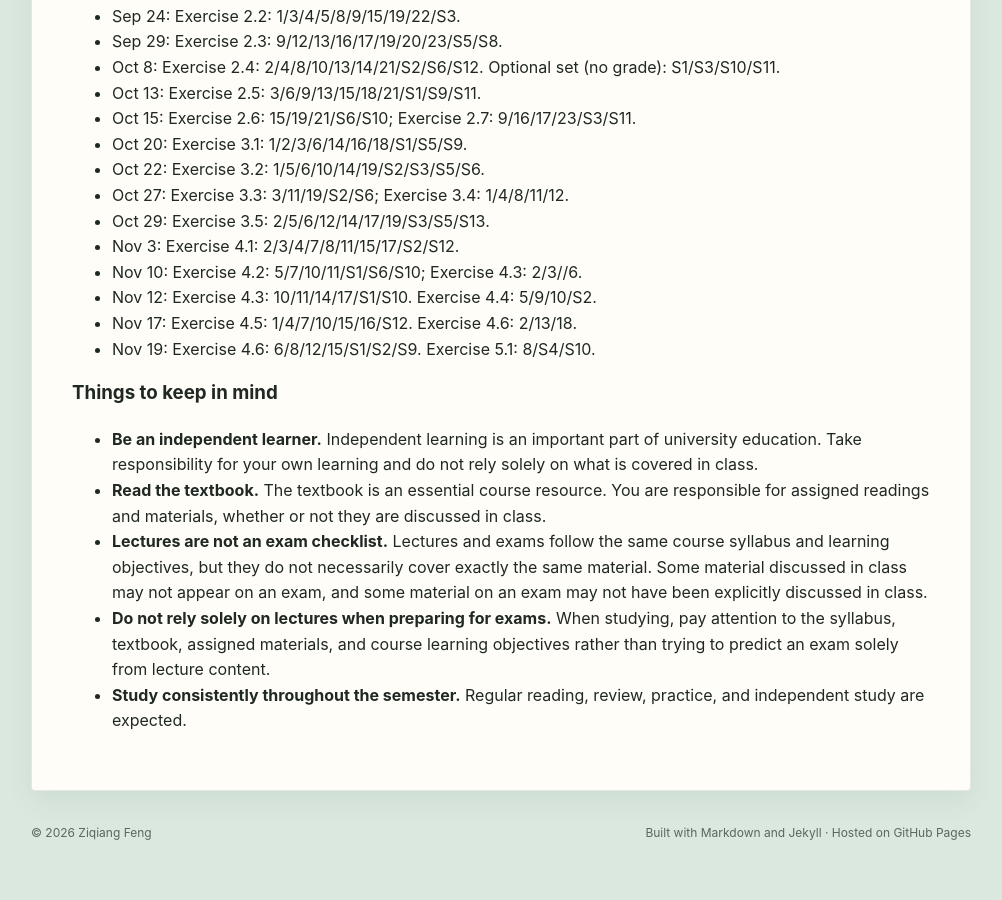
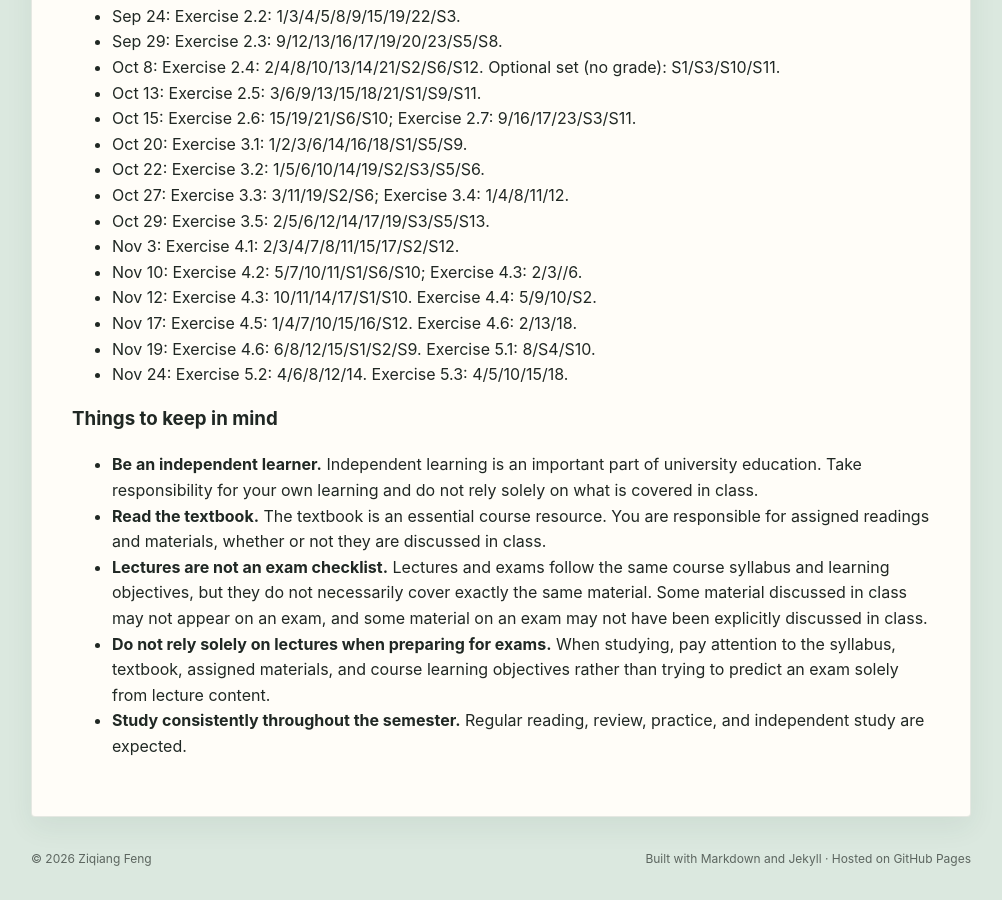
Before and after one commit to ziqiangfeng95/ziqiangfeng95.github.io, a Jekyll site: the page built from teaching/advmath/index.md, in a window 1280 px wide and 900 px high, scrolled down 1865 px. Shown: the whole window, without its empty margins (139-1141 px from the left). Built offline with Jekyll 4.4.1, drawn with Linux system fonts in a browser that asks for light colours; before the commit the page ends 2739 px from its top, so only the background shows below that.

Commit message:
Update index.md

```diff
--- a/teaching/advmath/index.md
+++ b/teaching/advmath/index.md
@@ -119,6 +119,7 @@ The homework below is all taken from the lecture notes.
 - Nov 12: Exercise 4.3: 10/11/14/17/S1/S10. Exercise 4.4: 5/9/10/S2.
 - Nov 17: Exercise 4.5: 1/4/7/10/15/16/S12. Exercise 4.6: 2/13/18.
 - Nov 19: Exercise 4.6: 6/8/12/15/S1/S2/S9. Exercise 5.1: 8/S4/S10.
+- Nov 24: Exercise 5.2: 4/6/8/12/14. Exercise 5.3: 4/5/10/15/18.
 
 ### Things to keep in mind
 
```
